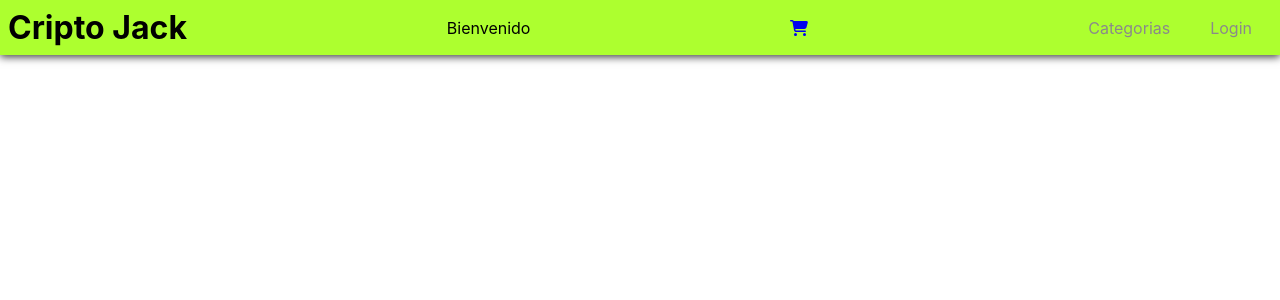
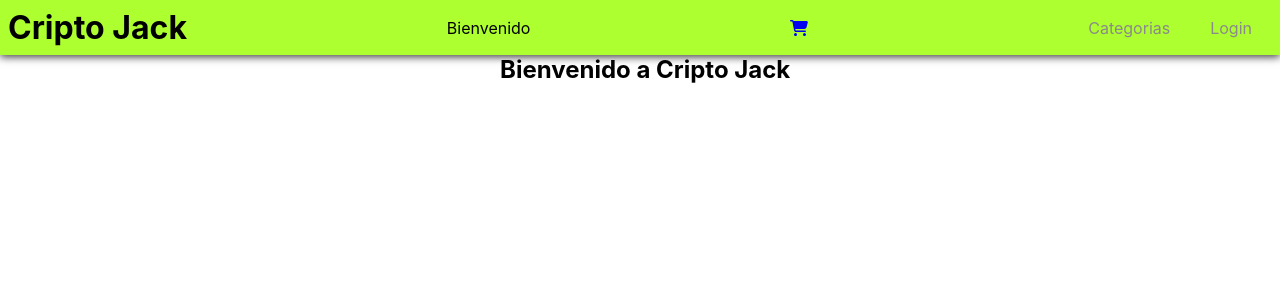
Before and after one commit to JoelLoreto/react-Coder, a React (Create React App) app: page / in a window 1280 px wide. Shown: the top 300 px of the page. Built offline with nearby package versions, Linux system fonts and the light colour scheme.

Commit message:
entrega clase 3

```diff
--- a/src/App.css
+++ b/src/App.css
@@ -24,3 +24,7 @@ html, body{
   text-decoration: none;
   padding: 20px;
 }
+
+h2{
+  margin-left:500px;
+}
--- a/src/App.js
+++ b/src/App.js
@@ -1,5 +1,6 @@
 import './App.css';
-import NavBar from './components/NavBar';
+import ItemListContainer from './Components/ItemListContainer';
+import NavBar from './Components/NavBar';
 
 
 function App() {
@@ -7,6 +8,7 @@ function App() {
    <>
 
    <NavBar/>
+   <ItemListContainer greeting={"Bienvenido a Cripto Jack"}/>
    </>
   );
 }
--- /dev/null
+++ b/src/components/CartWidget.jsx
@@ -0,0 +1,15 @@
+import React from "react";
+import { FontAwesomeIcon } from "@fortawesome/react-fontawesome";
+import { faCartShopping } from '@fortawesome/free-solid-svg-icons'
+
+const CartWidget = () => {
+    return (
+        <>
+            <a href="#">
+                <FontAwesomeIcon icon={faCartShopping} />
+            </a>
+        </>
+    )
+}
+
+export default CartWidget
--- /dev/null
+++ b/src/components/ItemListContainer.jsx
@@ -0,0 +1,13 @@
+import React from "react";
+
+const ItemListContainer = ({greeting}) =>{
+
+    return(
+        <>
+            <h2 className="saludo">{greeting}</h2>
+        </>
+    )
+
+}
+
+export default ItemListContainer
--- a/src/components/NavBar.jsx
+++ b/src/components/NavBar.jsx
@@ -1,6 +1,6 @@
 import React from "react";
-import { FontAwesomeIcon } from "@fortawesome/react-fontawesome";
-import { faCartShopping } from '@fortawesome/free-solid-svg-icons'
+import CartWidget from "./CartWidget";
+
 const NavBar = () => {
     return (
         <>
@@ -9,9 +9,7 @@ const NavBar = () => {
                 <h1>Cripto Jack</h1>
 
                 <p>Bienvenido</p>
-                <a href="#">
-                    <FontAwesomeIcon icon={faCartShopping} />
-                </a>
+               <CartWidget/>
                 <nav>
                     <a href="#">Categorias</a>
                     <a href="#">Login</a>
```
